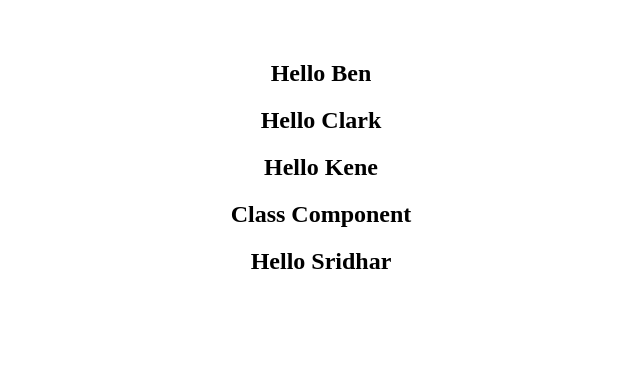
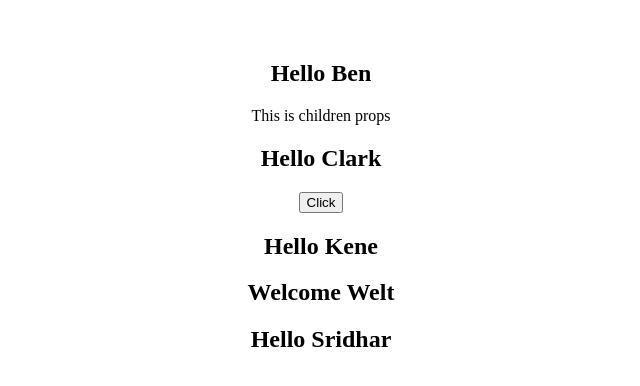
Before and after one commit to kothapallisridhar/frontend, a React (Vite) app in the folder react-app/: page / in a window 1280 px wide. Shown: the top 386 px of the page, without its empty margins (319-959 px from the left). Built offline with nearby package versions, Linux system fonts and the light colour scheme.

Commit message:
props, children props, props in class

```diff
--- a/react-app/src/App.jsx
+++ b/react-app/src/App.jsx
@@ -10,10 +10,14 @@ function App(props) {
 
   return (
     <div className='app'>
-      <Greet name='Ben'/>
-      <Greet name='Clark'/>
+      <Greet name='Ben'>
+        <p>This is children props</p>
+      </Greet>
+      <Greet name='Clark'>
+        <button>Click</button>
+        </Greet>
       <Greet name='Kene'/>
-      <Welcome/>
+      <Welcome name='Welt'/>
       <Hello/>
     </div>
   )
--- a/react-app/src/components/Greet.jsx
+++ b/react-app/src/components/Greet.jsx
@@ -6,6 +6,12 @@ import React from 'react'
 //     )
 // }
 
-export const Greet = (props) => <h2>Hello {props.name}</h2>
+export const Greet = (props) => {
+    return(
+        <div>
+            <h2>Hello {props.name}</h2>
+            {props.children}
+        </div>)
+}
 
 //export default Greet
--- a/react-app/src/components/Welcome.jsx
+++ b/react-app/src/components/Welcome.jsx
@@ -3,7 +3,7 @@ import React, { Component } from 'react'
 class Welcome extends Component {
     render() {
         return (
-            <h2>Class Component</h2>
+            <h2>Welcome {this.props.name}</h2>
         )
     }
 }
```
